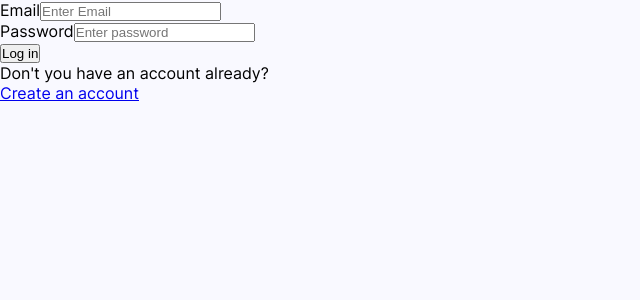
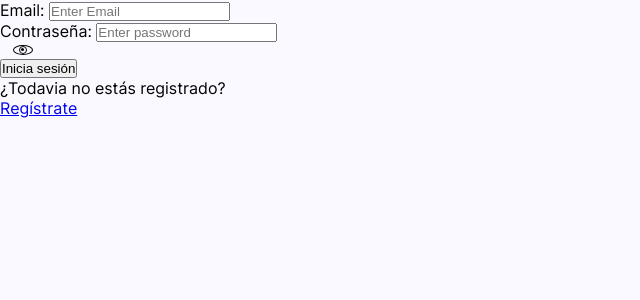
Before and after one commit to facudam/fullstack-courses-app, a React (Vite) app in the folder client/: page /login in a window 1280 px wide. Shown: the top 300 px of the page, without its empty margins (0-640 px from the left). Built offline with nearby package versions, Linux system fonts and the light colour scheme; no server answers.

Commit message:
Add login validation

```diff
--- /dev/null
+++ b/client/src/pages/login/Login.module.css
@@ -0,0 +1,11 @@
+.button {
+    width: 25px;
+    height: 15px;
+    border: none;
+    background-color: transparent;
+    margin-left: 10px;
+    cursor: pointer;
+    display: flex;
+    justify-content: center;
+    align-items: center;
+}
--- a/client/src/pages/login/Login.tsx
+++ b/client/src/pages/login/Login.tsx
@@ -1,7 +1,10 @@
 import axios, { AxiosResponse } from "axios";
+import styles from './Login.module.css'
 import { ChangeEvent, useEffect, useState } from "react";
 import { Link, useNavigate } from "react-router-dom";
 import apiBaseUrl from "../../services/api/endpoints/apiBaseUrl";
+import Eye from "../../components/eye/Eye";
+import { toggleEye } from "../../helpers/toggleEye";
 
 
 export const Login = () => {
@@ -9,6 +12,7 @@ export const Login = () => {
   const [ email, setEmail ] = useState<string>("");
   const [ password, setPassword ] = useState<string>("");
   const [ isDataInvalid, setIsDataInvalid ] = useState<boolean>(false);
+  const [ isDataEmpty, setIsDataEmpty ] = useState<boolean>(false)
 
   const handleEmail = (e: ChangeEvent<HTMLInputElement>) => setEmail(e.target.value);
   const handlePassword = (e: ChangeEvent<HTMLInputElement>) => setPassword(e.target.value);
@@ -28,12 +32,19 @@ export const Login = () => {
 
   const handleSubmit = (e: ChangeEvent<HTMLFormElement>) => {
     e.preventDefault();
-    axios
-      .post(
-        `${ apiBaseUrl }/api/login`,
-        { email, password },
-        { withCredentials: true }
-      )
+
+    const hasEmptyData =
+      email.trim().length === 0 ||
+      password.trim().length === 0;
+
+    if (hasEmptyData) {
+      setIsDataEmpty(true)
+      return
+    }
+
+    setIsDataEmpty(false)
+
+    axios.post(`${ apiBaseUrl }/api/login`, { email, password }, { withCredentials: true })
       .then((res: AxiosResponse) => {
         if (res.data.login) {
           setIsDataInvalid(false);
@@ -50,7 +61,7 @@ export const Login = () => {
     <div>
       <form action="" onSubmit={  handleSubmit}>
         <div>
-          <label htmlFor="email">Email</label>
+          <label htmlFor="email">Email: </label>
           <input
             onChange={  handleEmail}
             type="email"
@@ -58,9 +69,13 @@ export const Login = () => {
             placeholder="Enter Email"
             value={email}
           />
+          {
+            (isDataEmpty && email.trim().length === 0) &&
+              <span>Ingrese su email</span>
+          }
         </div>
         <div>
-          <label htmlFor="password">Password</label>
+          <label htmlFor="password">Contraseña: </label>
           <input
             onChange={ handlePassword }
             type="password"
@@ -68,10 +83,19 @@ export const Login = () => {
             placeholder="Enter password"
             value={ password }
           />
+          {
+            (isDataEmpty && password.trim().length === 0) &&
+              <span>Ingrese su contraseña</span>
+          }
+          <button
+              onClick={ (e) => toggleEye(e) }
+              className={ styles.button }>
+              <Eye />
+          </button>
         </div>
-        <button type="submit">Log in</button>
-        <p>Don't you have an account already?</p>
-        <Link to="/signup">Create an account</Link>
+        <button type="submit">Inicia sesión</button>
+        <p>¿Todavia no estás registrado?</p>
+        <Link to="/signup">Regístrate</Link>
       </form>
       { isDataInvalid && <span>Usuario y/o contraseña inválidos</span> }
     </div>
```
